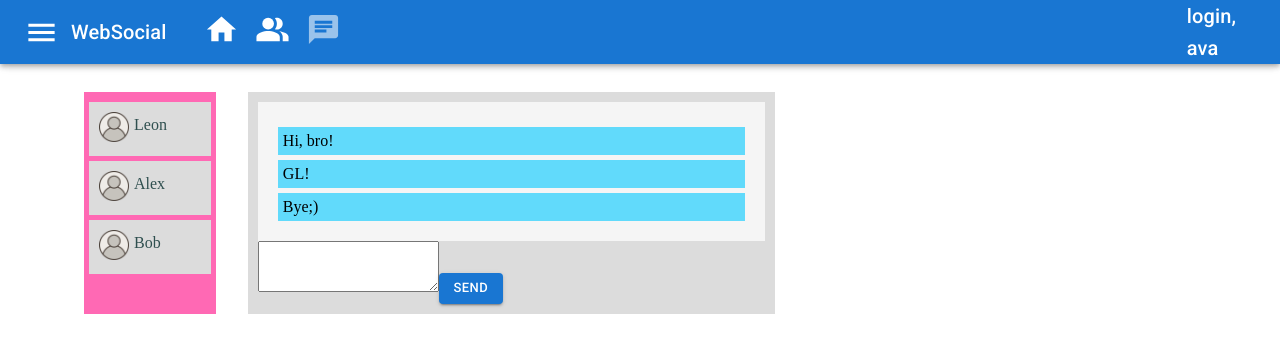
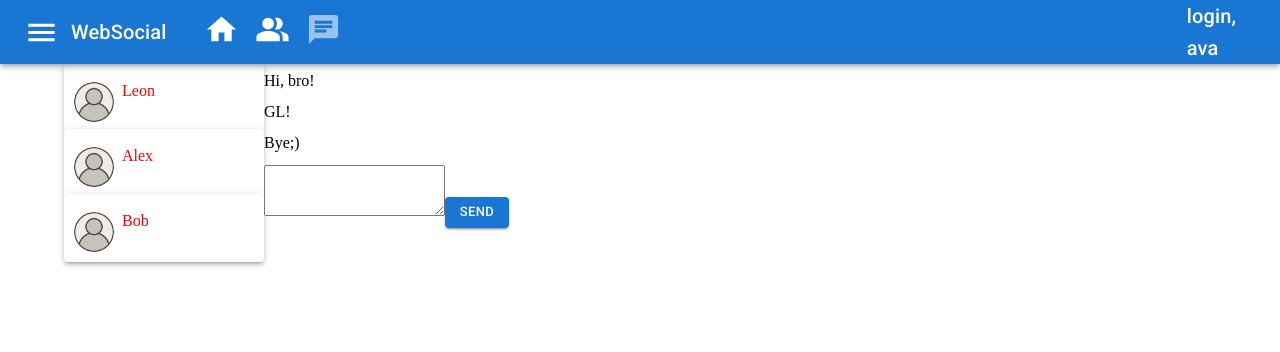
Before and after one commit to LeonShus/SocialTS, a React (Create React App) app: page /dialogs in a window 1280 px wide. Shown: the top 352 px of the page. Built offline with nearby package versions, Linux system fonts and the light colour scheme.

Commit message:
Some restyle DialogPage

```diff
--- a/src/Components/Dialogs/DialogItem/DialogItem.module.css
+++ b/src/Components/Dialogs/DialogItem/DialogItem.module.css
@@ -1,9 +1,9 @@
-.avatar {
-    height: 30px;
+.paperStyle {
+    margin-bottom: 5px;
+    min-width: 200px;
 }
 
-.item {
-    background: gainsboro;
-    margin-top: 5px;
-    padding: 10px;
+.navLinkStyle {
+    text-decoration: none;
+    color: red
 }
--- a/src/Components/Dialogs/DialogItem/DialogItem.tsx
+++ b/src/Components/Dialogs/DialogItem/DialogItem.tsx
@@ -1,7 +1,8 @@
+import React from "react";
 import classes from "./DialogItem.module.css";
 import userDef from "../../../DefaultItems/Img/userDef.png";
 import {NavLink} from "react-router-dom";
-import React from "react";
+import {Avatar, Grid, Paper} from "@mui/material";
 
 type DialogItemPropsType = {
     name: string
@@ -10,10 +11,19 @@ type DialogItemPropsType = {
 
 const DialogItem: React.FC<DialogItemPropsType> = (props) => {
     return (
-        <div className={classes.item}>
-            <img className={classes.avatar} src={userDef} alt="avatar"/>
-            <NavLink to={`/dialogs/${props.id}`}>{props.name}</NavLink>
-        </div>
+        <Paper className={classes.paperStyle}
+               elevation={3}
+        >
+            <Grid container sx={{padding: "10px"}} spacing={1}>
+                <Grid item>
+                    <Avatar alt={props.name} src={userDef}/>
+                </Grid>
+                <Grid item>
+                    <NavLink className={classes.navLinkStyle} to={`/dialogs/${props.id}`}>{props.name}</NavLink>
+                </Grid>
+            </Grid>
+        </Paper>
+
     )
 }
 
--- a/src/Components/Dialogs/Dialogs.module.css
+++ b/src/Components/Dialogs/Dialogs.module.css
@@ -30,3 +30,10 @@
     background: whitesmoke;
     padding: 20px;
 }
+
+/*NEW*/
+
+.paperUserItem{
+    margin-bottom: 5px;
+    min-width: 200px;
+}
--- a/src/Components/Dialogs/Dialogs.tsx
+++ b/src/Components/Dialogs/Dialogs.tsx
@@ -4,6 +4,7 @@ import Message from "./Message/Message";
 import DialogItem from "./DialogItem/DialogItem";
 import {MessageType, UsersType} from "../../Redux/Reducers/DialogsReducer";
 import Button from "@mui/material/Button";
+import {Grid} from "@mui/material";
 
 
 export type DialogsPropsType = {
@@ -27,20 +28,31 @@ const Dialogs = ({messages, users, sendMessage}: DialogsPropsType) => {
     }
 
     return (
-        <div className={classes.dialogs}>
-            <div className={classes.users}>
+
+        <Grid container>
+            {/*Users Bar*/}
+            <Grid item>
                 {usersArr}
-            </div>
-            <div className={classes.window}>
-                <div className={classes.chatWindow}>
+            </Grid>
+
+            {/*Dialog Window*/}
+            <Grid container sx={{width: "500px"}}>
+                {/*Messages window*/}
+                <Grid container>
                     {messageArr}
-                </div>
-                <textarea onChange={messageChange}
-                          rows={3}
-                          value={newMessage}></textarea>
-                <Button onClick={send} size={"small"} variant="contained">Send</Button>
-            </div>
-        </div>
+                </Grid>
+                {/*Send item*/}
+                <Grid item>
+                    <textarea onChange={messageChange}
+                              rows={3}
+                              value={newMessage}
+                    />
+
+                    <Button onClick={send} size={"small"} variant="contained">Send</Button>
+                </Grid>
+
+            </Grid>
+        </Grid>
 
     )
 }
--- a/src/Components/Dialogs/Message/Message.tsx
+++ b/src/Components/Dialogs/Message/Message.tsx
@@ -1,3 +1,4 @@
+import { Grid } from "@mui/material";
 import React from "react";
 import classes from "./Message.module.css"
 
@@ -7,9 +8,12 @@ type MessagePropsType = {
 
 const Message: React.FC<MessagePropsType> = (props) => {
     return (
-        <div className={classes.message}>
-            {props.message}
-        </div>
+        <Grid container>
+            <Grid item>
+                {props.message}
+            </Grid>
+
+        </Grid>
     )
 }
 
--- a/src/Components/Users/Users.tsx
+++ b/src/Components/Users/Users.tsx
@@ -33,7 +33,7 @@ const Users = ({users, ...props}: UsersPropsType) => {
 
         return (
             <Grid item xs={8}>
-                <Paper sx={{p: 2, maxWidth: 400, flexGrow: 1, mt: 2}}>
+                <Paper elevation={3} sx={{p: 2, maxWidth: 400, flexGrow: 1, mt: 2}}>
                     <Grid container spacing={3}>
 
                         <Grid item>
```
